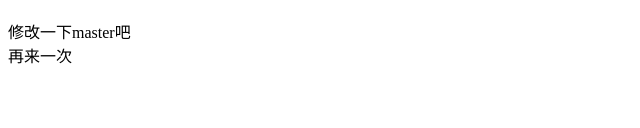
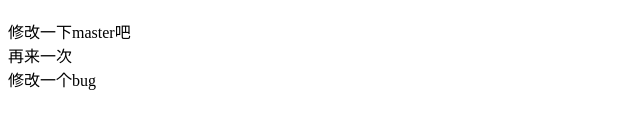
Before and after one commit to HfZhao1998/HfZhao1998.github.io, a plain HTML site: page 1.html in a window 1280 px wide. Shown: the part 194-322 px from the top of the page, without its empty margins (0-640 px from the left). Drawn offline with Linux system fonts and the light colour scheme.

Commit message:
修改bug1

```diff
--- a/1.html
+++ b/1.html
@@ -12,5 +12,6 @@
     <h1>test中的h1</h1>
     <span>修改一下master吧</span>
     <div>再来一次</div>
+    <div>修改一个bug</div>
 </body>
 </html>
```
